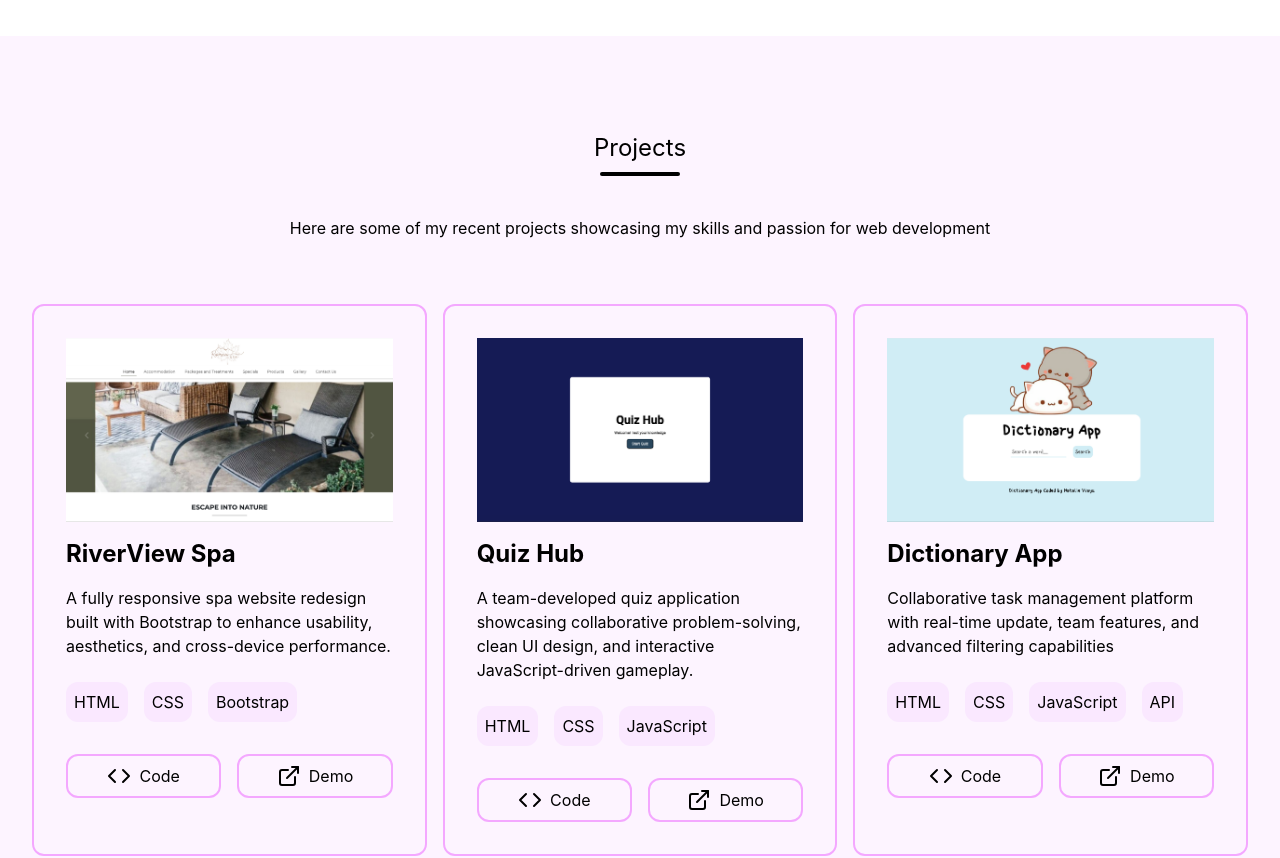
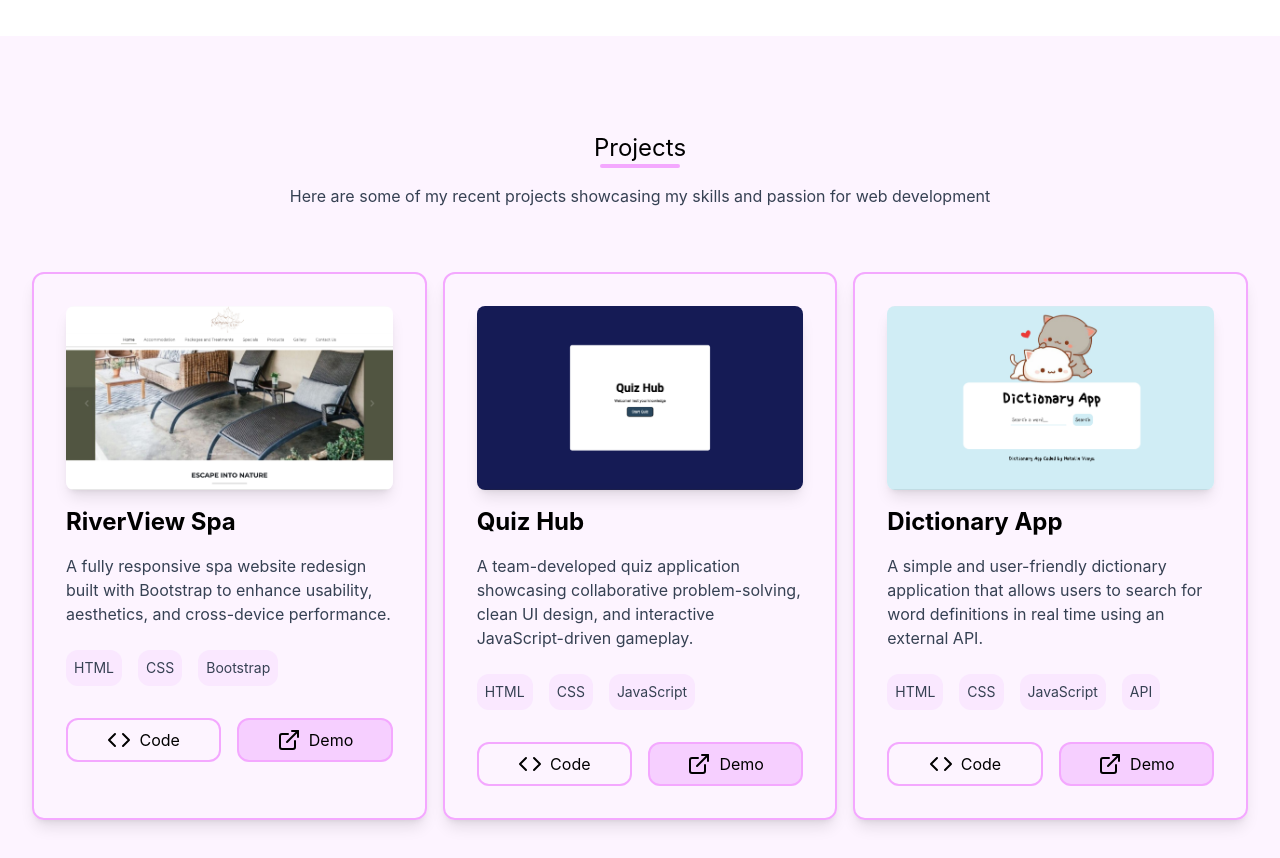
Before and after one commit to NatalieVinyu/natalie-vinyu, a React (Vite) app in the folder my-react-app/: page / in a window 1280 px wide. Shown: the part 2200-3058 px from the top of the page. Built offline with nearby package versions, Linux system fonts and the light colour scheme.

Commit message:
Update Projects component with new project details and links

```diff
--- a/my-react-app/src/components/Projects.jsx
+++ b/my-react-app/src/components/Projects.jsx
@@ -11,58 +11,72 @@ function Projects() {
       title: "RiverView Spa",
       description: "A fully responsive spa website redesign built with Bootstrap to enhance usability, aesthetics, and cross-device performance.",
       skills: ["HTML", "CSS", "Bootstrap"],
+      codeLink: "https://github.com/NatalieVinyu/River-View-Spa",
+      demoLink: "https://riverviewspa.netlify.app/",
     },
     {
       image: project2,
       title: "Quiz Hub",
       description: "A team-developed quiz application showcasing collaborative problem-solving, clean UI design, and interactive JavaScript-driven gameplay.",
       skills: ["HTML", "CSS", "JavaScript"],
+      codeLink: "https://github.com/NatalieVinyu/Quiz",
+      demoLink: "https://quizprj.netlify.app/",
     },
     {
       image: project3,
       title: "Dictionary App",
-      description: "Collaborative task management platform with real-time update, team features, and advanced filtering capabilities",
+      description: "A simple and user-friendly dictionary application that allows users to search for word definitions in real time using an external API.",
       skills: ["HTML", "CSS", "JavaScript", "API"],
+      codeLink: "https://github.com/NatalieVinyu/Dictionary-App",
+      demoLink: "https://jocular-trifle-574e97.netlify.app/",
     },
   ]
 
   return (
     <div className='bg-fuchsia-50'>
       <section id='about' className='max-w-7xl mx-auto px-8 py-24'>
-        <div className='flex flex-col items-center '>
+        <div className='flex flex-col items-center pb-4 '>
           <h2 className='text-2xl'>Projects</h2>
-          <div className='w-20 h-1 bg-black mt-2 rounded-full'></div>
+          <div className='w-20 h-1 bg-fuchsia-300 rounded-full'></div>
         </div>
 
-        <div className='text-center p-10'>
-          <p>Here are some of my recent projects showcasing my skills and passion for web development</p>
+        <div className='text-center pb-10'>
+          <p className='text-gray-700'>Here are some of my recent projects showcasing my skills and passion for web development</p>
         </div>
 
         <div className='pt-6'>
           <div className='grid md:grid-cols-3 gap-4'>
             {myprojects.map((item, index) => (
-              <div className='border-2 border-fuchsia-300 rounded-xl p-8' key={index}>
-                <img src={item.image} alt={item.title} className='transition duration-700 ease-in-out transform hover:scale-105' />
+              <div className='border-2 border-fuchsia-300 rounded-xl p-8 shadow-lg' key={index}>
+                <img src={item.image} alt={item.title} className='transition duration-700 ease-in-out transform hover:scale-105 shadow-lg rounded-lg' />
 
                 <h3 className='text-2xl font-bold pt-4'>{item.title}</h3>
-                <p className='pt-4'>{item.description}</p>
+                <p className='pt-4 text-gray-700'>{item.description}</p>
 
                 <div className='pt-6'>
                   <ul className='flex gap-4'>
                   {item.skills.map((skill, i) => (
-                  <li className='rounded-xl bg-fuchsia-100 p-2' key={i}>{skill}</li>
+                  <li className='rounded-xl bg-fuchsia-100 p-2 text-sm text-gray-700' key={i}>{skill}</li>
                   ))}</ul>
                 </div>
 
                 <div className='flex gap-4 pt-8'>
-                  <button className='w-full flex items-center justify-center gap-2 border-2 border-fuchsia-300 rounded-xl py-2'>
+                  <a
+                    href={item.codeLink}
+                    target='_blank'
+                    rel='noopener noreferrer'
+                    className='w-full flex items-center justify-center gap-2 border-2 border-fuchsia-300 rounded-xl py-2 transition duration-300 ease-in-out transform hover:scale-105 cursor-pointer'>
                     <Code />
                     <span>Code</span>
-                  </button>
-                  <button className='w-full flex items-center justify-center gap-2 border-2 border-fuchsia-300 rounded-xl py-2'>
+                  </a>
+                  <a
+                    href={item.demoLink}
+                    target='_blank'
+                    rel='noopener noreferrer'
+                    className='w-full flex items-center justify-center gap-2 border-2 border-fuchsia-300 bg-fuchsia-200 rounded-xl py-2 transition duration-300 ease-in-out transform hover:scale-105 cursor-pointer'>
                     <ExternalLink />
                     <span>Demo</span>
-                  </button>
+                  </a>
                 </div>
               </div>
             ))}
```
